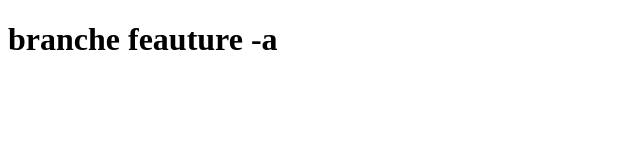
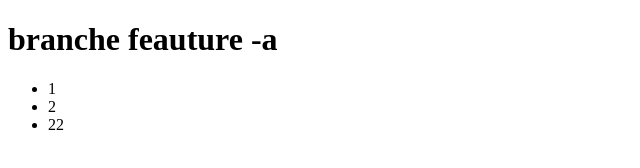
Before and after one commit to Amir92by/pp, a plain HTML site: page index.html in a window 1280 px wide. Shown: the full height of the page, 0-640 px from the left. Drawn offline with Linux system fonts and the light colour scheme.

Commit message:
modifiy index.html

```diff
--- a/index.html
+++ b/index.html
@@ -11,5 +11,11 @@
 
 
     <h1>branche feauture -a</h1>
+    <ul class="list-item">
+        <li>1</li>
+        <li>2</li>
+        <li>22</li>
+
+    </ul>
 </body>
 </html>
```
